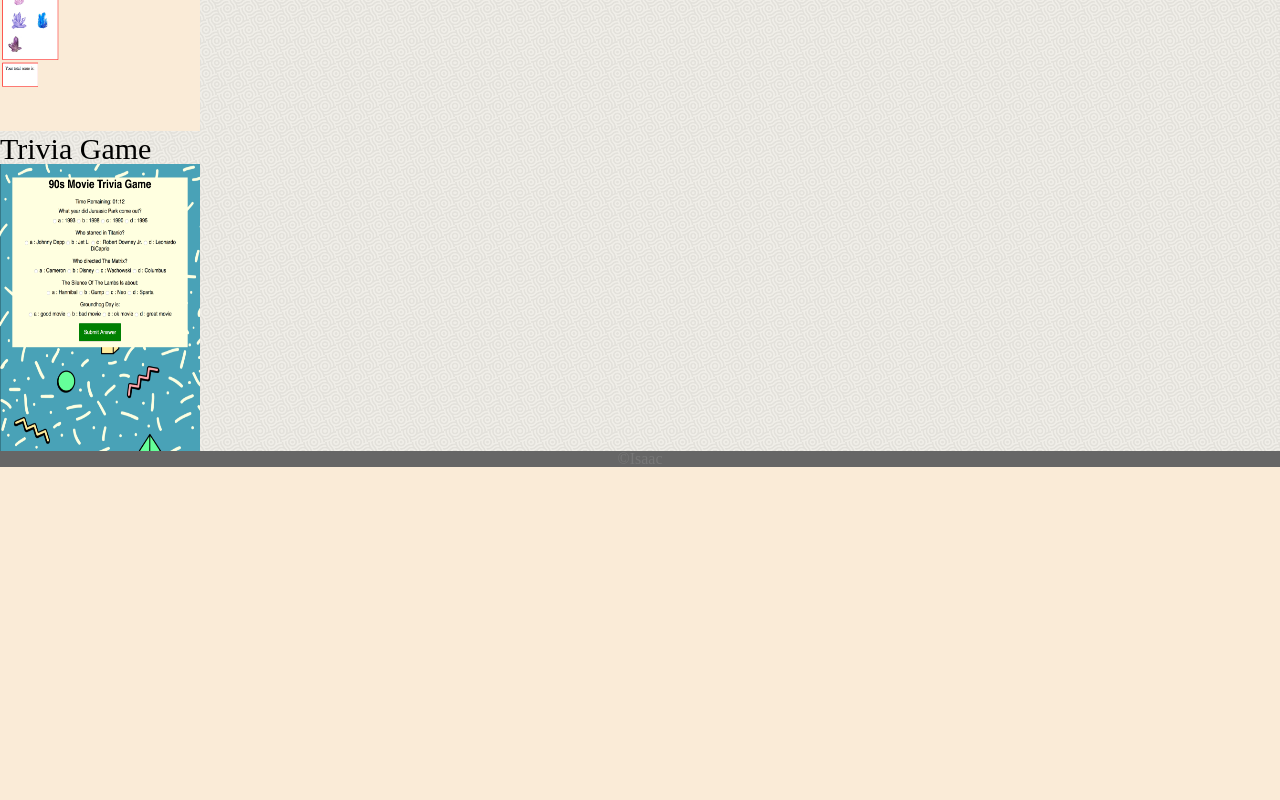
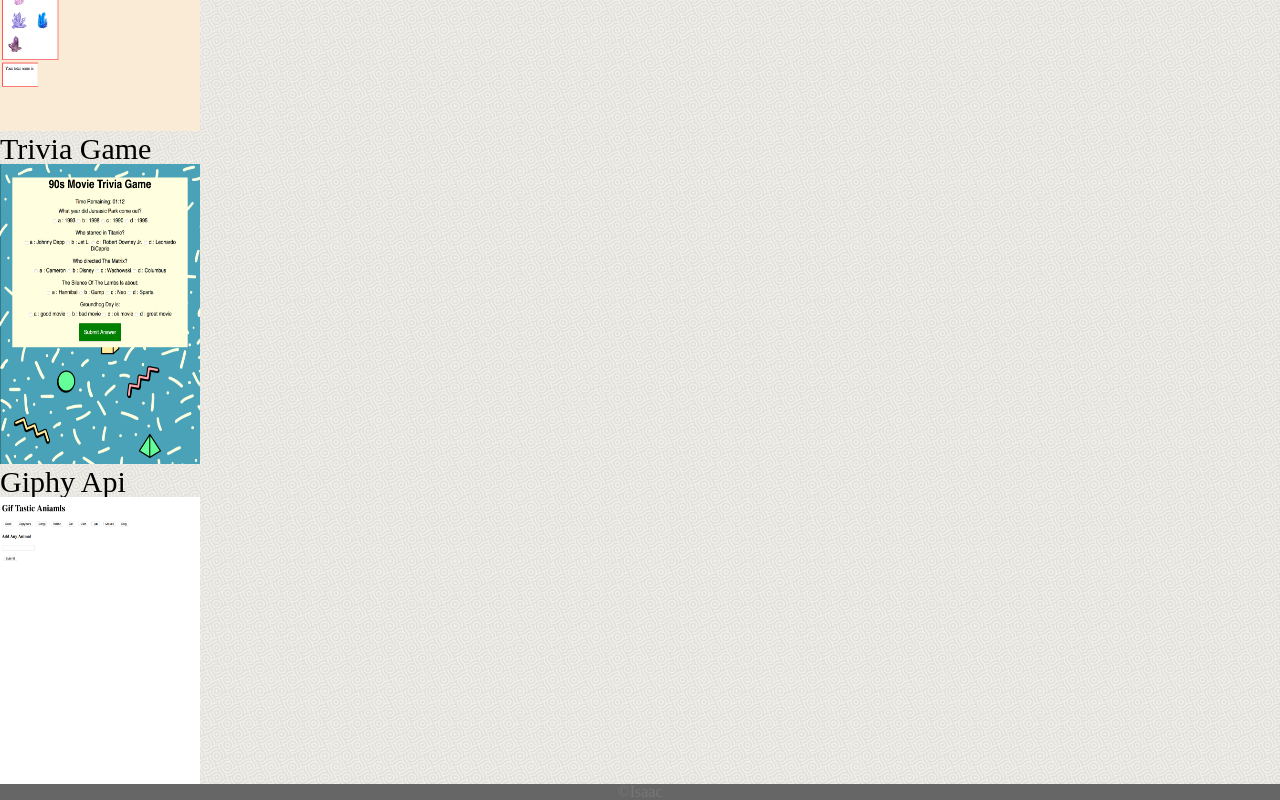
Before and after one commit to Bunnyster43/Isaac-Portfolio, a plain HTML site: page portfolio.html in a window 1280 px wide. Shown: the part 609-1409 px from the top of the page. Before the commit the page ends 1076 px from the top, so only its background shows below. Drawn offline with Linux system fonts and the light colour scheme.

Commit message:
initial site files

```diff
--- a/portfolio.html
+++ b/portfolio.html
@@ -69,6 +69,13 @@
 </a>
 </section>
 
+<div class="b">Giphy Api</div>
+</section>
+<a href="https://bunnyster43.github.io/Giphy-Api/" target="_blank">
+<img src="asserts/image/Screen Shot 2018-05-28 at 3.15.38 PM.png" alt="game" style="width:200px;height:300px;border:0">
+</a>
+</section>
+
 </body>
 
   <footer>
```
Also changed, not shown: asserts/image/Screen Shot 2018-05-28 at 3.15.38 PM.png (added).
